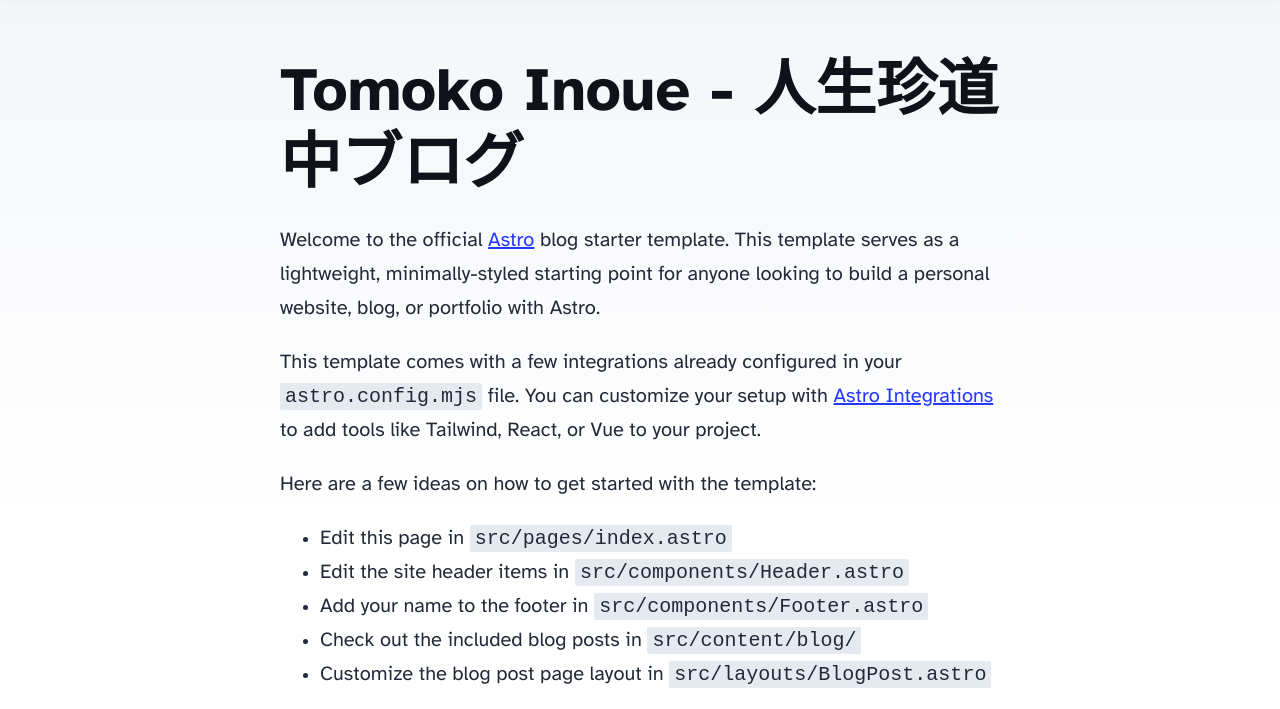
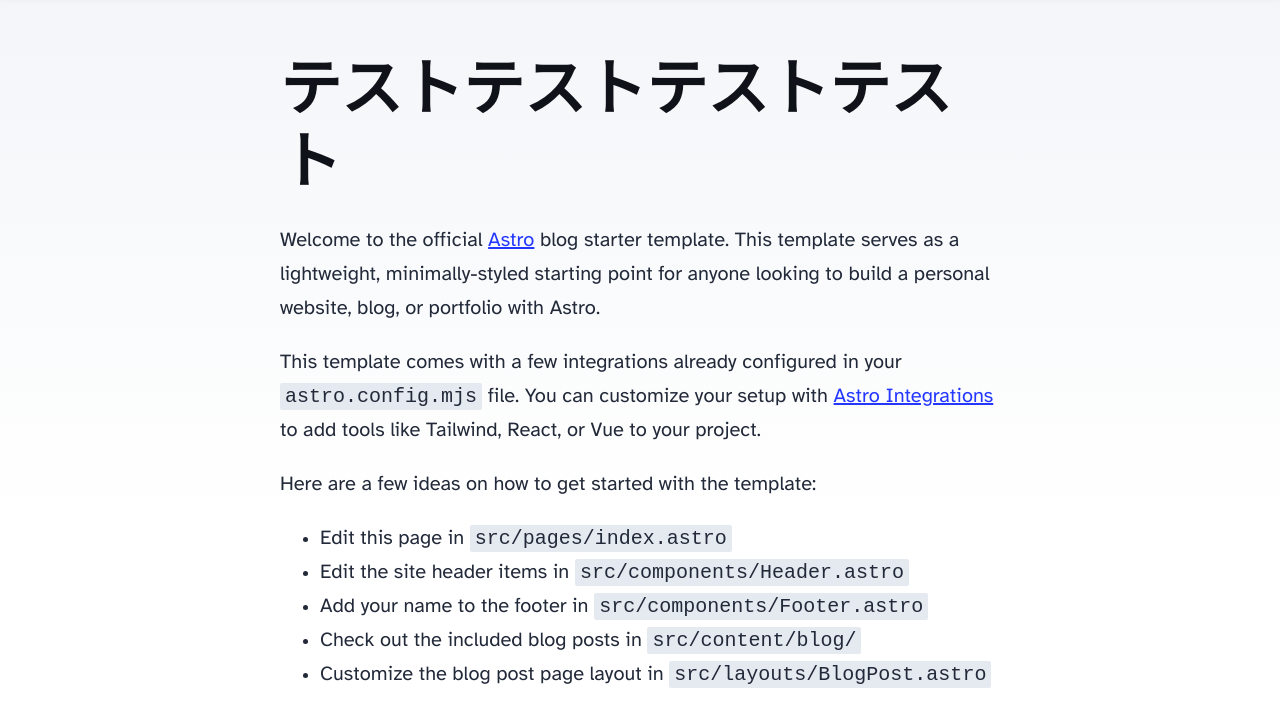
Before and after one commit to TomokoInoue/mysite, an Astro site: page / in a window 1280 px wide. Shown: the part 81-790 px from the top of the page. Built offline with nearby package versions, Linux system fonts and the light colour scheme; Astro itself is replaced by a stand-in of ours.

Commit message:
[modify]テスト3

```diff
--- a/src/pages/index.astro
+++ b/src/pages/index.astro
@@ -13,7 +13,7 @@ import { SITE_TITLE, SITE_DESCRIPTION } from '../consts';
 	<body>
 		<Header />
 		<main>
-			<h1>Tomoko Inoue - 人生珍道中ブログ</h1>
+			<h1>テストテストテストテスト</h1>
 			<p>
 				Welcome to the official <a href="https://astro.build/">Astro</a> blog starter template. This
 				template serves as a lightweight, minimally-styled starting point for anyone looking to build
```
